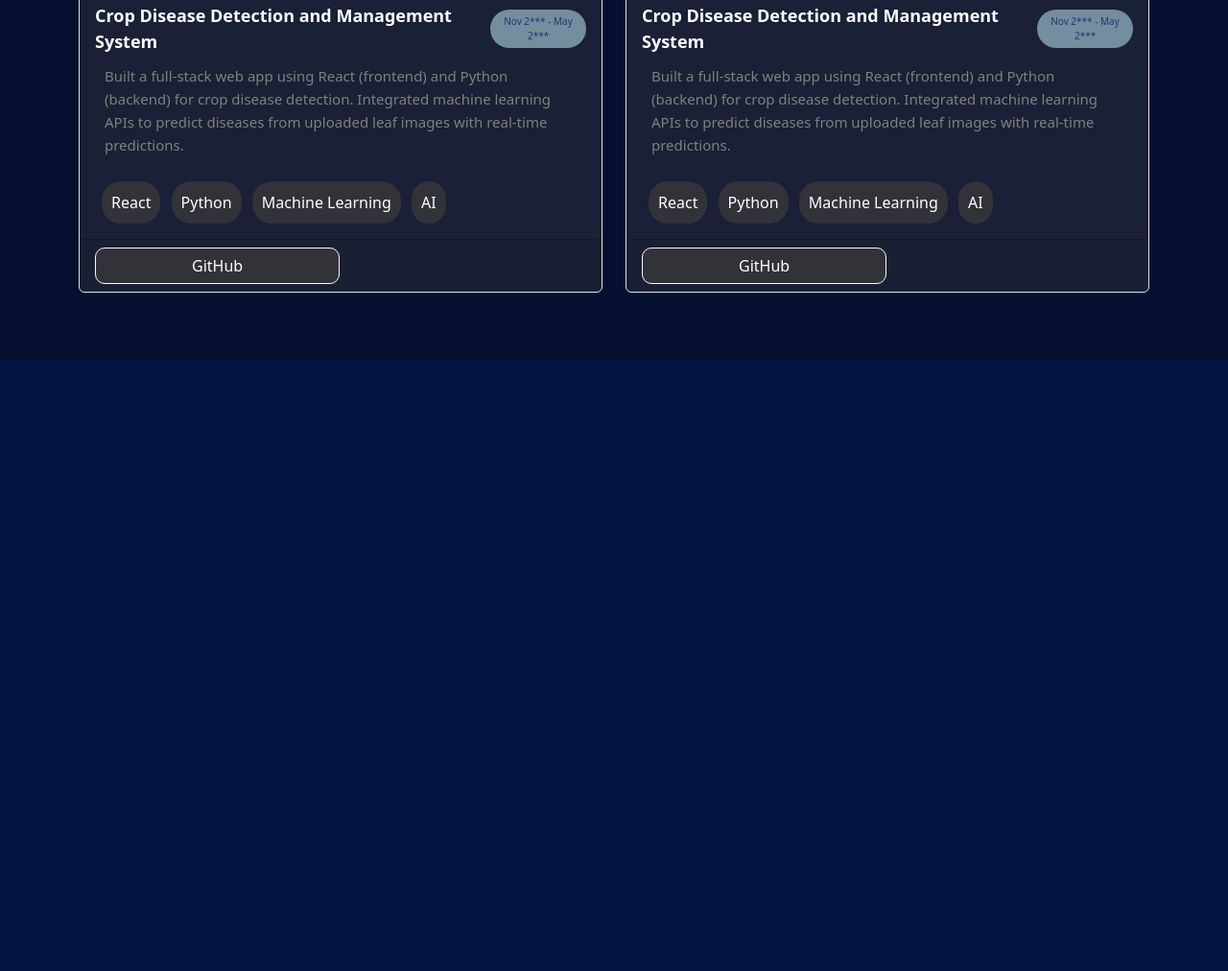
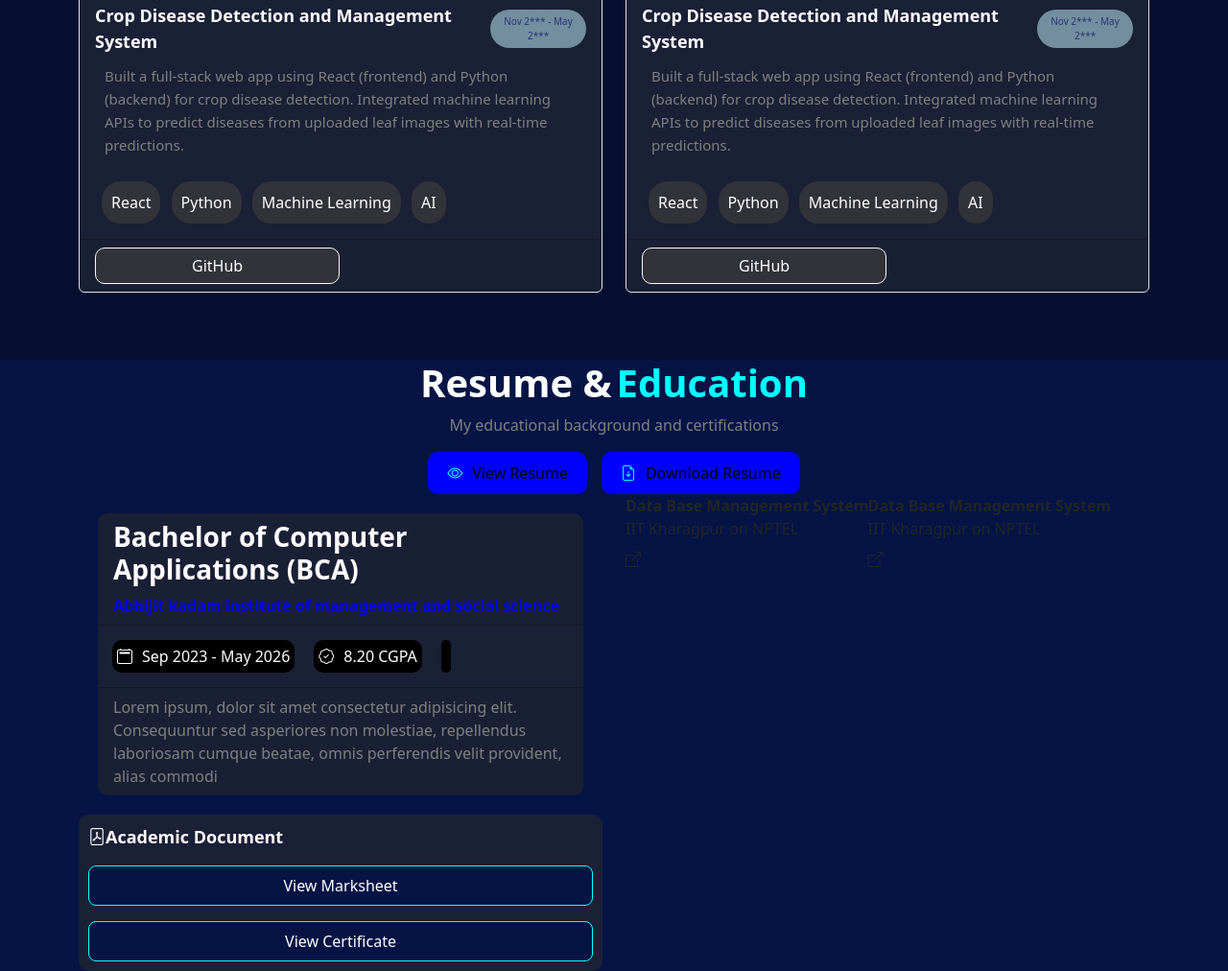
Before and after one commit to emroz26k/portfolio, a website: page public/index.html in a window 1280 px wide. Shown: the part 2393-3405 px from the top of the page at 96% size. Before the commit the page ends 2768 px from the top, so only its background shows below. Drawn offline with nearby package versions, Linux system fonts and the light colour scheme.

Commit message:
update section

```diff
--- a/public/index.html
+++ b/public/index.html
@@ -302,7 +302,71 @@
             </div>
         </div>
     </section>
+    <!-- reusme & education -->
+    <section id="res_edu">
+        <div class="header">
+            <h2>
+                <span>Resume &</span>
+                <span>Education</span>
 
+            </h2>
+            <p>My educational background and certifications</p>
+            <div>
+                <button><span class="bi bi-eye"></span>View Resume</button>
+                <button><span class="bi bi-file-earmark-arrow-down"></span>Download Resume</button>
+            </div>
+        </div>
+        <div class="container">
+            <div class="row">
+                <div class="col-lg-6">
+                    <div class="education">
+                        <div class="card">
+                            <div class="card-header">
+                                <h2 class=" fw-bold fs-3 text-white">Bachelor of Computer Applications (BCA)</h2>
+                                <strong>Abhijit kadam institute of management and social science</strong>
+                            </div>
+                            <div class="card-body">
+                                <span class="bi bi-calendar2 ">Sep 2023 - May 2026</span>
+                                <span class="bi bi-patch-check">8.20 CGPA</span>
+                                <span class=""></span>
+
+                            </div>
+                            <div class="card-footer">
+                                Lorem ipsum, dolor sit amet consectetur adipisicing elit.
+                                Consequuntur sed asperiores non molestiae, repellendus
+                                laboriosam cumque beatae, omnis perferendis velit provident, alias commodi
+                            </div>
+                        </div>
+                        <div class="d-flex flex-column gap-3">
+                            <span class="bi bi-file-pdf">Academic Document</span>
+                            <button type="button" class="btn">View Marksheet</button>
+                            <button type="button" class="btn">View Certificate</button>
+                        </div>
+
+                    </div>
+                </div>
+
+                <div class="col-lg-6">
+                    <div class="certificate">
+                        <div class="input-group">
+                            <dl class="position-relative">
+                                <dt>Data Base Management System</dt>
+                                <dd>IIT Kharagpur on NPTEL</dd>
+                                <dd class="position-absolute m-0 p-0"><i class="bi bi-box-arrow-up-right"></i></dd>
+                            </dl>
+                            <dl class="position-relative">
+                                <dt>Data Base Management System</dt>
+                                <dd>IIT Kharagpur on NPTEL</dd>
+                                <dd class="position-absolute m-0 p-0"><i class="bi bi-box-arrow-up-right"></i></dd>
+                            </dl>
+                        </div>
+
+                    </div>
+                </div>
+            </div>
+
+        </div>
+    </section>
 
 
 </body>
--- a/public/portfolio.css
+++ b/public/portfolio.css
@@ -285,3 +285,112 @@ body{
 #project .card-footer button:hover {
   background-color: rgba(86, 102, 107, 0.6);
 }
+/* res_edu============================== */
+#res_edu .header {
+    display: flex;
+    flex-direction: column;
+    justify-content: center;
+    align-items: center;
+}
+
+#res_edu .header h2 {
+    display: flex;
+    justify-content: center;
+    align-items: center;
+    gap: 5px;
+    font-weight: bold;
+    font-size: 40px;
+    text-align: center;
+}
+
+#res_edu .header span:first-child {
+    color: white;
+}
+
+#res_edu .header span:last-child {
+    color: cyan;
+}
+
+#res_edu .header p {
+    text-align: center;
+    color: gray;
+}
+
+#res_edu .header > div{
+    display: flex;
+    gap: 15px;
+}
+
+#res_edu .header button{
+    display: inline-flex;
+    align-items: center;
+    gap: 10px;
+    padding: 10px 20px;
+    border: none;
+    border-radius: 10px;
+    background-color: blue;
+    transition: 0.4s;
+}
+#res_edu .header button:hover{
+    transform: translateY(-5px);
+}
+
+#res_edu .card{
+    margin: 20px;
+    background: none;
+    border: none;
+    border-radius: 0;
+    box-shadow: none;
+    color: inherit;
+}
+#res_edu .card{
+    background-color: #1a2035;
+    border: none;
+    border-radius: 10px;
+    box-shadow: none;
+}
+#res_edu .card-header{
+    color: blue;
+}
+#res_edu .card-body{
+     display: flex;
+    gap: 20px;
+    color: white;
+    padding: 15px;
+}
+
+#res_edu .card-body span{
+   display: inline-flex;
+    border-radius: 10px;
+    padding: 5px;
+    gap: 10px;
+    align-items: center;
+    background-color: black;
+}
+#res_edu .card-footer{
+    color: gray;
+
+}
+#res_edu .education > .d-flex{
+   background-color:#1a2035 ;
+   border-radius: 10px;
+   padding: 10px;
+
+}
+#res_edu .education > .d-flex> span{
+    color: white;
+    font-weight: bold;
+    font-size: 18px;
+}
+#res_edu .education > .d-flex .btn{
+    background-color: #051444;
+    color: white;
+    border: 1px solid cyan;
+    border-radius: 8px;
+    padding: 8px 15px;
+    transition: 0.3s;
+}
+#res_edu .education > .d-flex .btn:hover{
+    background-color: cyan;
+    color: #051444;
+}
```
